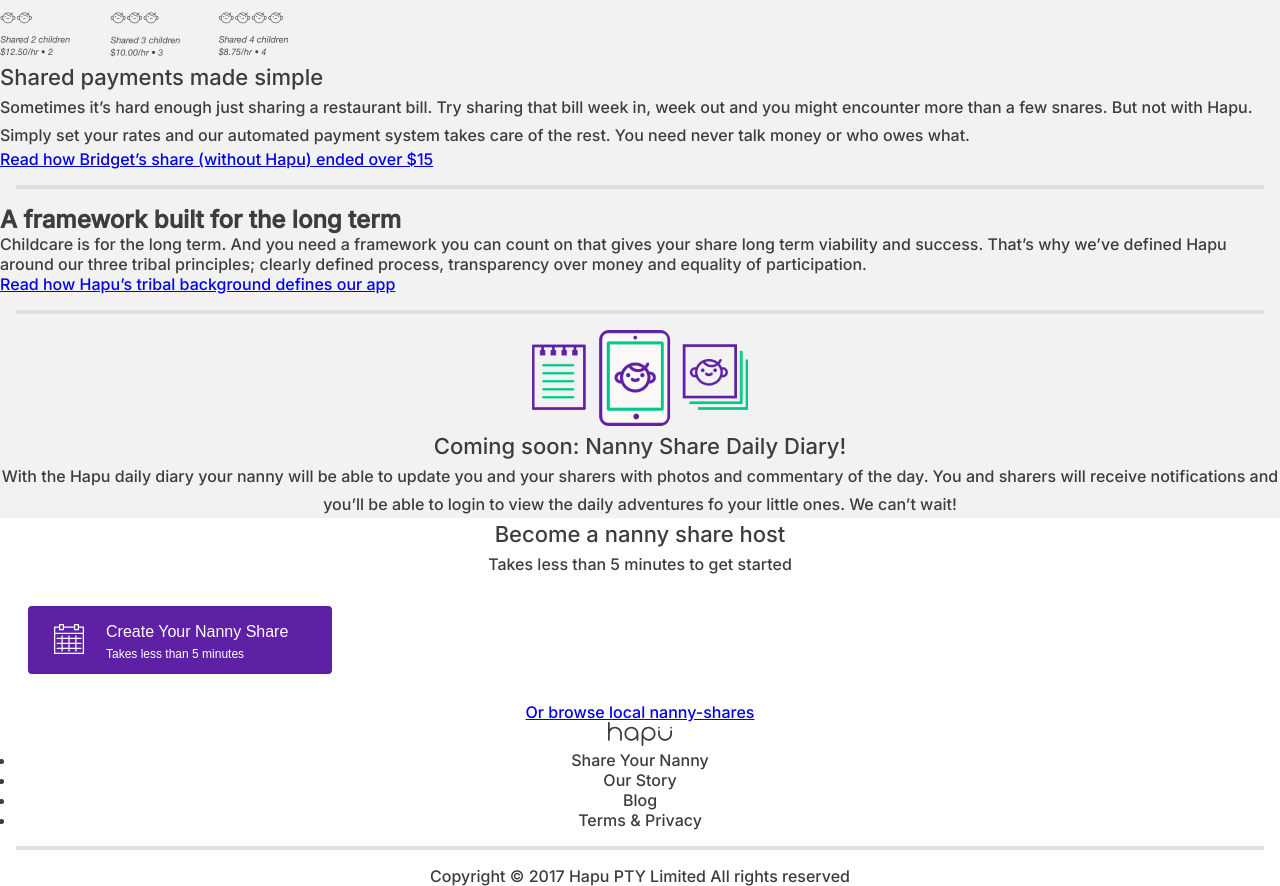
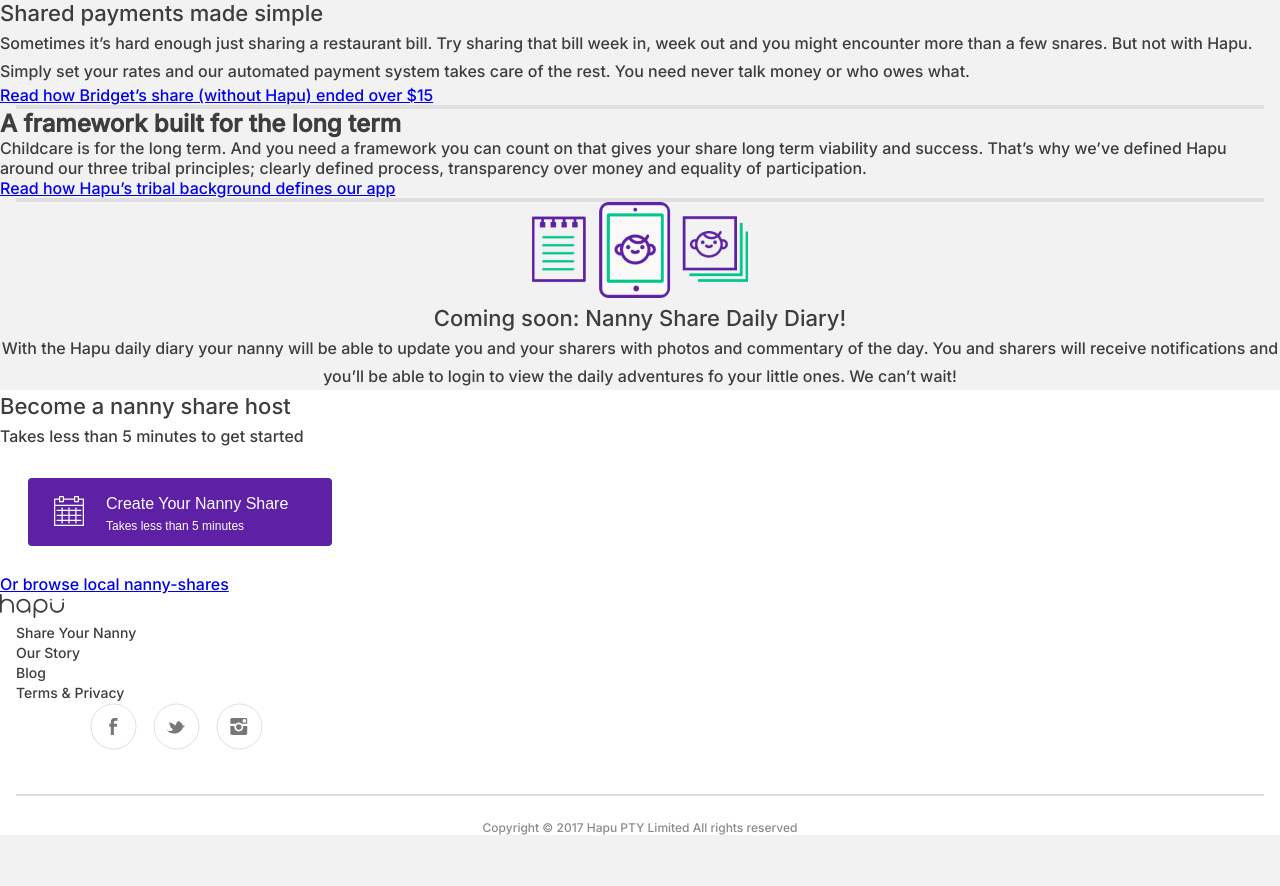
Before and after one commit to walterlbf/react-challenge, a React (Create React App) app: page / in a window 1280 px wide. Shown: the part 1500-2386 px from the top of the page. After the commit the page ends 2335 px from the top, so only its background shows below. Built offline with nearby package versions, Linux system fonts and the light colour scheme.

Commit message:
footer finalizado

```diff
--- a/src/components/Footer.jsx
+++ b/src/components/Footer.jsx
@@ -2,6 +2,9 @@
 import '../styles/Footer.css';
 import calendarIcon from '../img/CalendarIcon.svg';
 import Logo from '../img/Logo.svg';
+import facebook from '../img/Facebook.svg';
+import instagram from '../img/Instagram.svg';
+import twitter from '../img/Twitter.svg';
 
 export default function Footer() {
   return (
@@ -33,24 +36,40 @@
           </a>
         </article>
       </section>
-      <section>
-        <picture>
+      <section className="footer-nav">
+        <picture className="picture-logo">
           <img src={ Logo } alt="Hapu Logo" />
         </picture>
         <nav>
           <ul>
-            <li>Share Your Nanny</li>
-            <li>Our Story</li>
-            <li>Blog</li>
-            <li>Terms & Privacy</li>
+            <li>
+              Share Your Nanny
+            </li>
+            <li>
+              Our Story
+            </li>
+            <li>
+              Blog
+            </li>
+            <li>
+              Terms &amp; Privacy
+            </li>
           </ul>
         </nav>
-        <picture>
-
-        </picture>
       </section>
-      <div className="divider"></div>
-      <p>
+      <section className="social-icons">
+        <a href='https://www.facebook.com/hapunui' target='_blank'>
+          <img src={facebook} alt='Facebook of Hapu' />
+        </a>
+        <a href='https://twitter.com/hapunui' target='_blank'>
+          <img src={twitter} alt='Twitter of Hapu' />
+        </a>
+        <a href='https://www.instagram.com/hapunui' target='_blank'>
+          <img src={instagram} alt='Instagram of Hapu' />
+        </a>
+      </section>
+      <div className="divider-footer"></div>
+      <p className="copyright">
         Copyright © 2017 Hapu PTY Limited All rights reserved
       </p>
     </footer>
--- a/src/styles/Contact.css
+++ b/src/styles/Contact.css
@@ -26,7 +26,7 @@
   padding: 0 20px;
 }
 
-@media (max-width: 360px){
+@media (max-width: 360px) {
 
   .contact-section {
     margin: 64px 16px;
--- a/src/styles/Footer.css
+++ b/src/styles/Footer.css
@@ -1,18 +1,28 @@
+ul {
+  list-style: none;
+}
+
+.footer-nav {
+  font-weight: 500;
+  font-size: 14px;
+  line-height: 20px;
+}
+
 footer {
   background-color: #FFFFFF;
   color: #3D3D3D;
   font-weight: 500;
-  text-align: center;
+  /* text-align: center; */
 }
 
 .footer-h2 {
   font-size: 22px;
   line-height: 32px;
   font-weight: 500;
-
 }
 
-.divider {
+.divider-footer {
+  margin: 0px 16px;
   border: 1px solid #DFDFDF;
 }
 
@@ -58,22 +68,58 @@
 
 /*fim do button*/
 
+.social-icons{
+  display: flex;
+  gap: 16px;
+  align-items: center;
+  margin-left: 90px;
+  margin-bottom: 40px;
+}
+
+.copyright {
+  text-align: center;
+  font-size: 12px;
+  opacity: 0.6;
+  margin-top: 24px;
+}
+
 @media (max-width: 360px) {
 
   footer {
     padding-top: 40px;
-
+    padding-bottom: 24px;
   }
 
   .footer-section {
     /* flex-direction: column; */
+    margin-bottom: 48px;
+    text-align: center;
   }
 
   .footer-h2{
     margin: 0px 34px;
   }
 
+  .picture-logo {
+    margin: auto;
+    margin-bottom: 32px;
+  }
+
   .footer-p {
     margin: 0px 26px 24px;
   }
+
+  .footer-nav {
+    display: flex;
+    margin: 48px 0 40px;
+    flex-direction: column;
+  }
+
+  ul {
+    display: flex;
+    flex-wrap: wrap;
+    justify-content: center;
+    margin: 0px 42px 0px;
+    gap: 16px 30px;
+  }
 }
--- a/src/styles/GlobalCss.css
+++ b/src/styles/GlobalCss.css
@@ -16,7 +16,7 @@
 
 .divider{
   border: 2px solid #DFDFDF;
-  margin: 16px;
+  margin: 0px 16px;
 }
 
 @media (max-width: 340px) {
```
